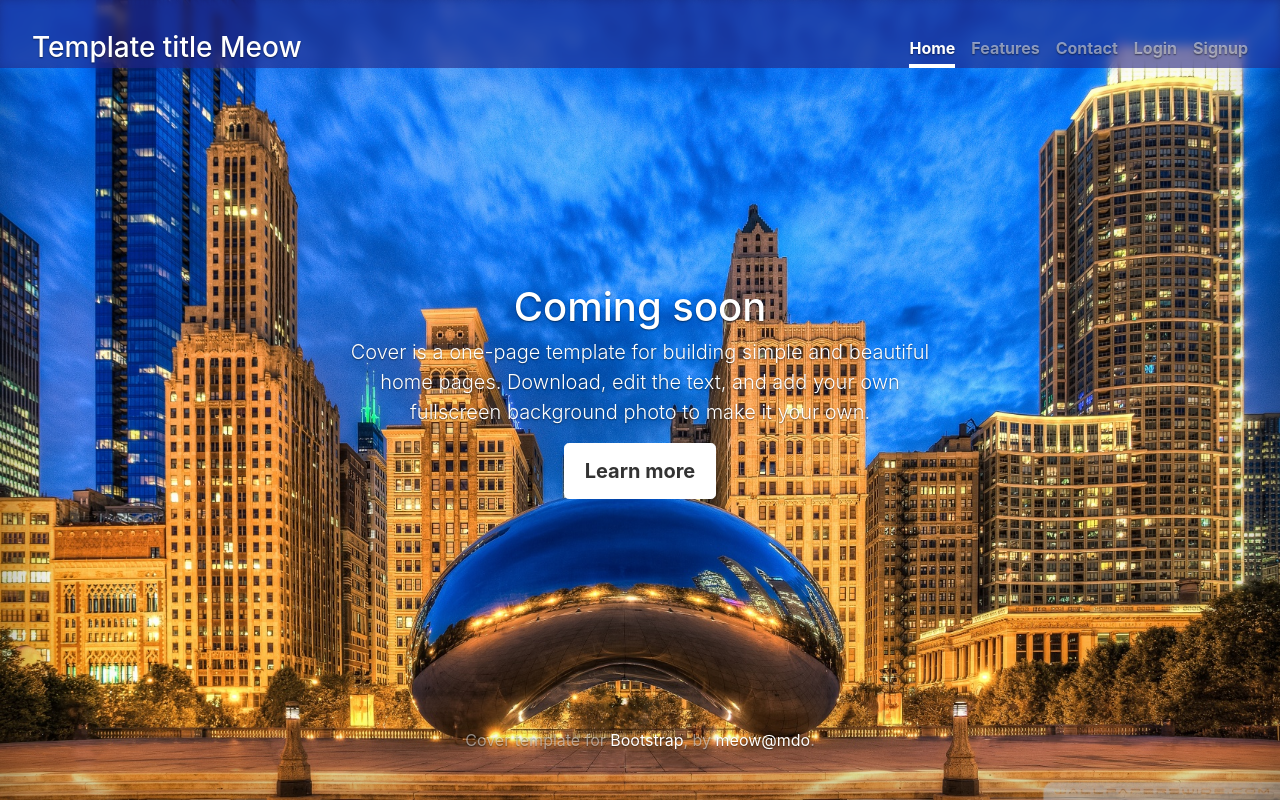
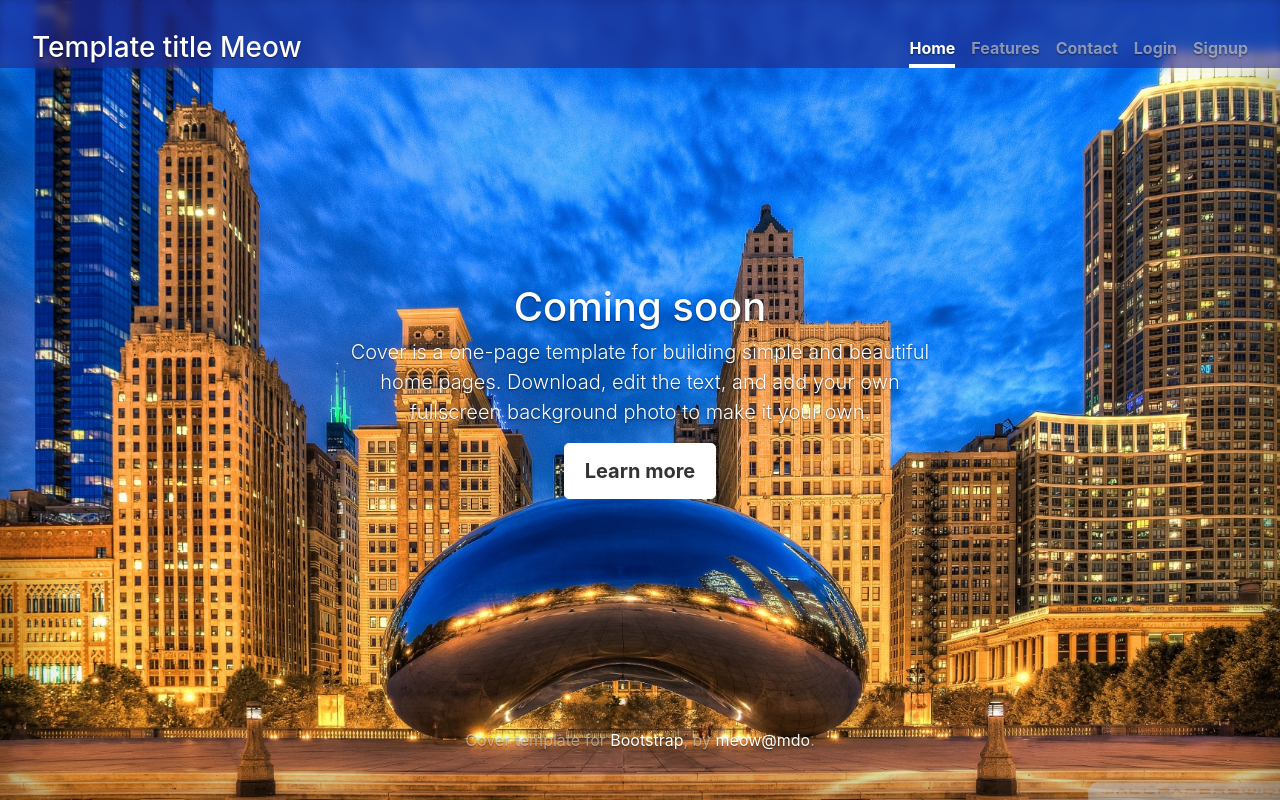
Before and after one commit to cwang100/sample-node, a Node server app: page / in a window 1280 px wide. Run offline with Node 20, Linux system fonts and the light colour scheme; some libraries are stand-ins or nearby versions.

Commit message:
fix background

```diff
--- a/public/css/styles.css
+++ b/public/css/styles.css
@@ -129,7 +129,7 @@ body {
  * Affix and center
  */
 
-@media (min-width: 40em) {
+
   /* Pull out the header and footer */
   .masthead {
     position: fixed;
@@ -149,7 +149,7 @@ body {
   .cover-container {
     width: 100%; /* Must be percentage or pixels for horizontal alignment */
   }
-}
+
 
 @media (min-width: 62em) {
   .masthead,
@@ -161,7 +161,9 @@ body {
 
 .background_chicago_img {
   background-image: url("../img/chicago_cloud_gate.jpg");
-  background-size: 100% 100%;
+  background-size: auto 100%;
+  background-position: center top;
+  background-attachment: fixed;
 }
 
 .header {
@@ -170,7 +172,10 @@ body {
 
 .header_blur_mask {
   width:100%;
-  background-size: 100%;
+
+  background-size: auto 100%;
+  background-position: center top;
+  background-attachment: fixed;
 
   -webkit-filter: blur(5px);
   filter: blur(5px);
```
